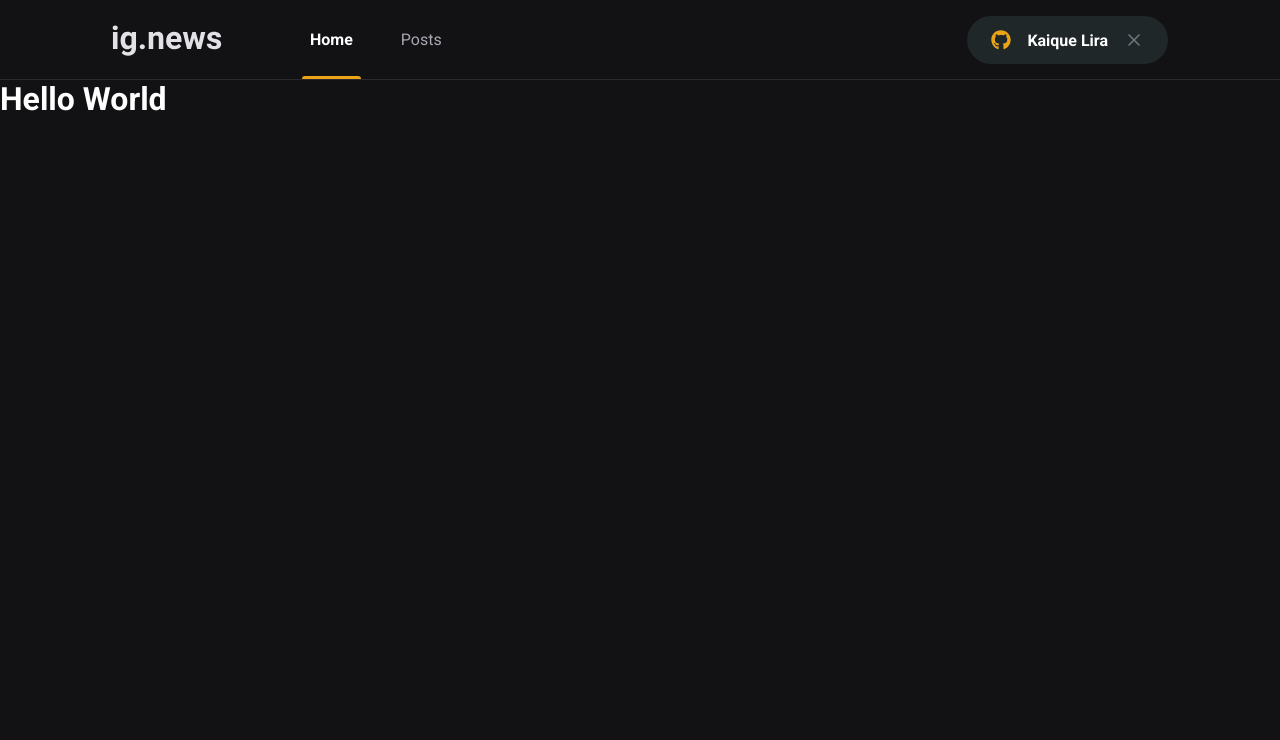
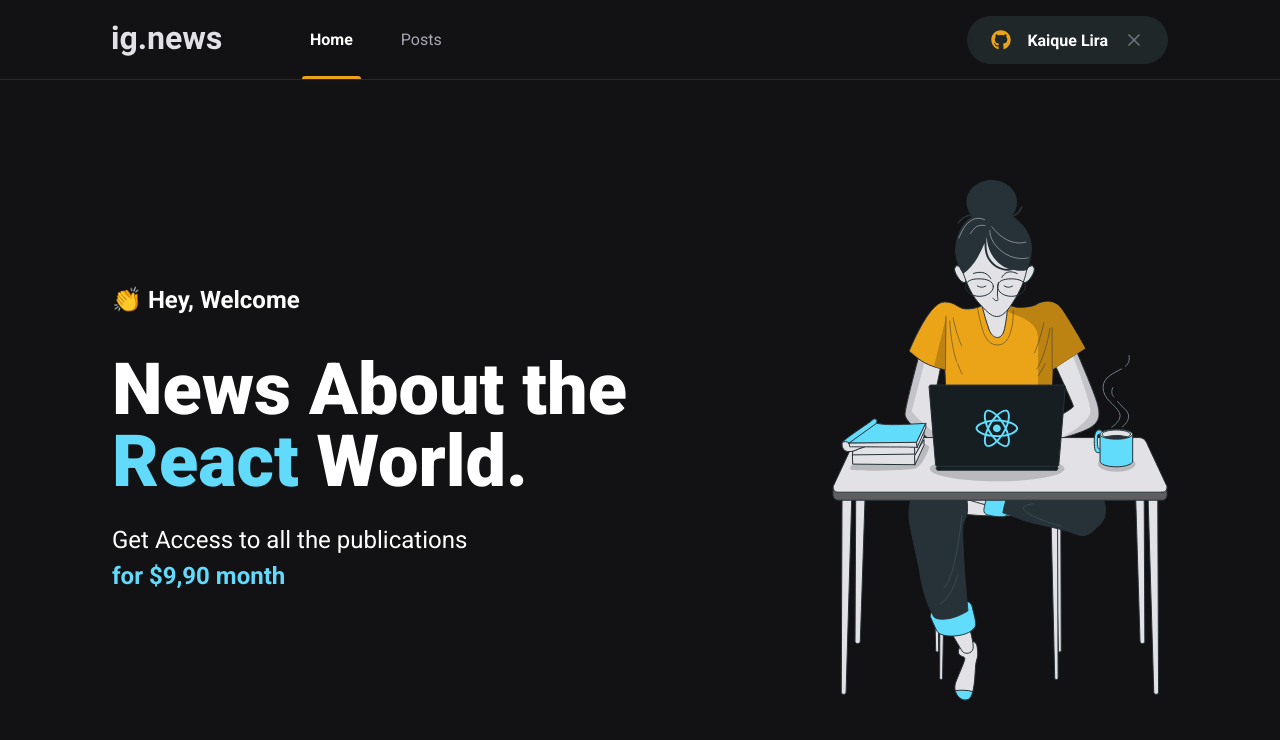
Before and after one commit to Kaiqueliira/ignews, a Next.js app: page / in a window 1280 px wide. Shown: the top 740 px of the page. Built offline with nearby package versions, Linux system fonts and the light colour scheme.

Commit message:
Conclusão da Página Home

```diff
--- a/src/components/SingInButton/index.tsx
+++ b/src/components/SingInButton/index.tsx
@@ -9,13 +9,12 @@
     <button type="button" className={styles.signInButton}>
       <FaGithub color="#eba417" />
       Kaique Lira
-      <FiX color="#737380" className={styles.closeIcon}/>
+      <FiX color="#737380" className={styles.closeIcon} />
     </button>
   ) : (
     <button type="button" className={styles.signInButton}>
       <FaGithub color="#04d301" />
       Sign in with GitHub
-
     </button>
   );
 }
--- /dev/null
+++ b/src/pages/home.module.scss
@@ -0,0 +1,39 @@
+.contentContainer {
+    max-width: 1120px;
+    margin: 0 auto;
+    padding: 0 2rem;
+    height: calc(100vh - 5rem);
+
+    display: flex;
+    align-items: center;
+    justify-content: space-between;
+}
+
+.hero {
+    max-width: 600px;
+
+    > span {
+        font-size: 1.5rem;
+        font-weight: bold;
+    }
+    h1 {
+        font-size: 4.5rem;
+        line-height: 4.5rem;
+        font-weight: 900;
+        margin-top: 2.5rem;
+
+        span {
+            color: var(--cyan-500);
+        }
+    }
+    p {
+        font-size: 1.5rem;
+        line-height: 2.25rem;
+        margin-top: 1.5rem;
+
+        span {
+            color: var(--cyan-500);
+            font-weight: bold;
+        }
+    }
+}
--- a/src/pages/index.tsx
+++ b/src/pages/index.tsx
@@ -1,12 +1,28 @@
 import Head from "next/head";
+
+import styles from "./home.module.scss";
 
 export default function Home() {
   return (
     <>
       <Head>
-        <title>Início | ig.news</title>
+        <title>Home | ig.news</title>
       </Head>
-      <h1 >Hello World</h1>
+      <main className={styles.contentContainer}>
+        <section className={styles.hero}>
+          <span>👏 Hey, Welcome</span>
+          <h1>
+            News About the <span>React</span> World.
+          </h1>
+          <p>
+            Get Access to all the publications
+            <br />
+            <span>for $9,90 month</span>
+          </p>
+        </section>
+
+        <img src="/images/avatar.svg" alt="Girl Coding" />
+      </main>
     </>
   );
 }
```
